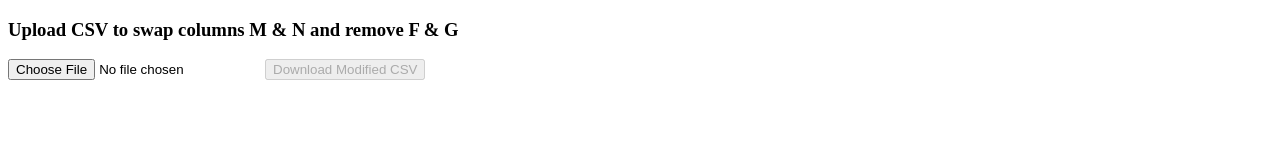
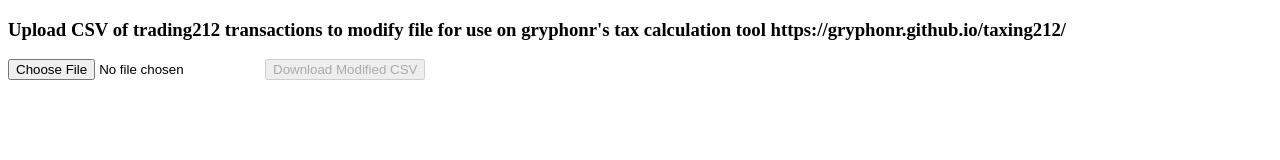
Before and after one commit to justcop/trading212taxCSVmanipulation, a plain HTML site: page t212csv.html in a window 1280 px wide. Drawn offline with nearby package versions, Linux system fonts and the light colour scheme.

Commit message:
Update t212csv.html
Change text to be more relevant

```diff
--- a/t212csv.html
+++ b/t212csv.html
@@ -5,7 +5,7 @@
   <script src="https://cdnjs.cloudflare.com/ajax/libs/PapaParse/5.4.1/papaparse.min.js"></script>
 </head>
 <body>
-  <h3>Upload CSV to swap columns M & N and remove F & G</h3>
+  <h3>Upload CSV of trading212 transactions to modify file for use on gryphonr's tax calculation tool https://gryphonr.github.io/taxing212/ </h3>
   <input type="file" id="csvFile" accept=".csv" />
   <button id="downloadBtn" disabled>Download Modified CSV</button>
 
```
